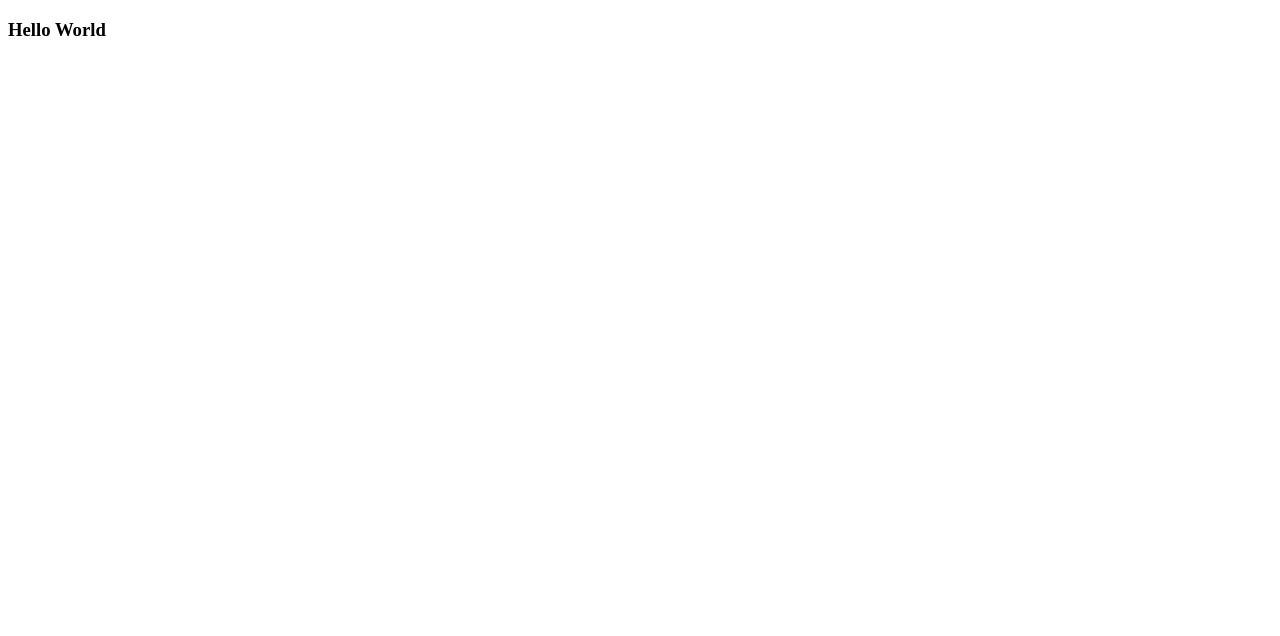
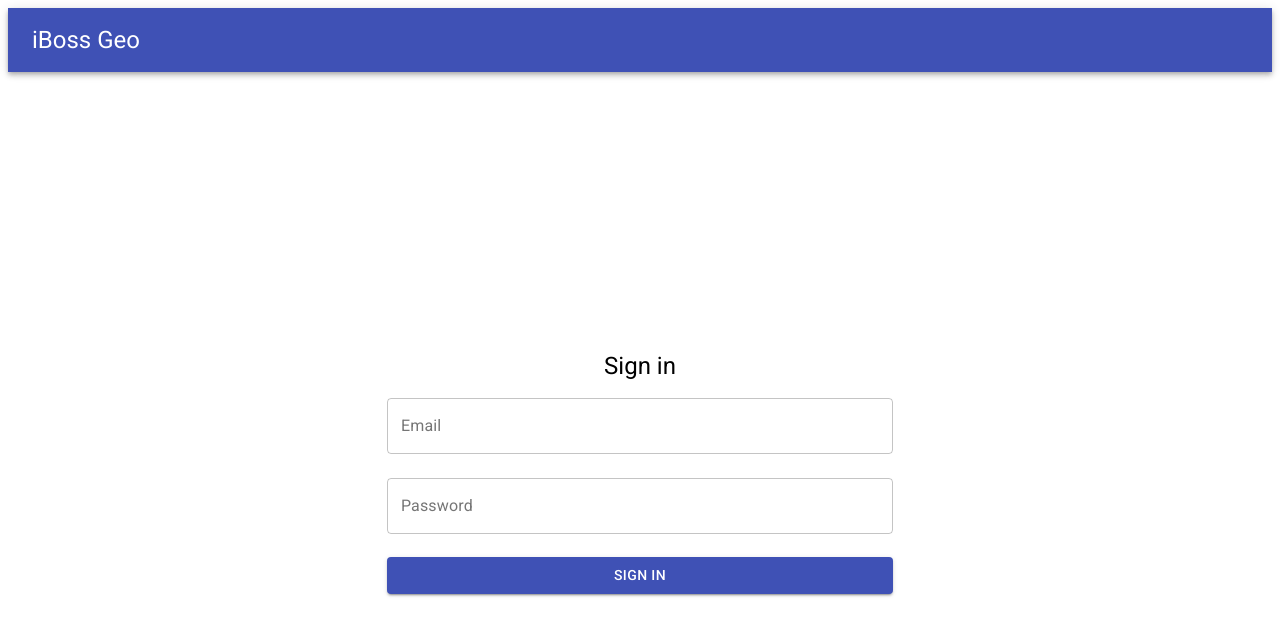
Before and after one commit to ganmaazuma02/iboss_geo, a React (Create React App) app in the folder client/: page / in a window 1280 px wide. Shown: the top 636 px of the page. Built offline with nearby package versions, Linux system fonts and the light colour scheme.

Commit message:
Added Material UI
Header, LoginForm, LoginLayout;

```diff
--- a/client/package.json
+++ b/client/package.json
@@ -3,12 +3,13 @@
   "version": "0.1.0",
   "private": true,
   "dependencies": {
-    "bootstrap": "^4.3.1",
+    "@material-ui/core": "^4.4.2",
+    "@material-ui/icons": "^4.4.1",
     "react": "^16.9.0",
     "react-dom": "^16.9.0",
     "react-scripts": "3.1.1",
     "react-transition-group": "^4.3.0",
-    "reactstrap": "^8.0.1"
+    "typeface-roboto": "0.0.75"
   },
   "scripts": {
     "start": "react-scripts start",
--- a/client/public/index.html
+++ b/client/public/index.html
@@ -4,39 +4,16 @@
 <head>
   <meta charset="utf-8" />
   <link rel="shortcut icon" href="%PUBLIC_URL%/favicon.ico" />
-  <meta name="viewport" content="width=device-width, initial-scale=1" />
-  <meta name="theme-color" content="#000000" />
-  <meta name="description" content="Web site created using create-react-app" />
-  <!--
-      manifest.json provides metadata used when your web app is installed on a
-      user's mobile device or desktop. See https://developers.google.com/web/fundamentals/web-app-manifest/
-    -->
+  <meta name="viewport" content="minimum-scale=1, initial-scale=1, width=device-width, shrink-to-fit=no" />
+  <meta name="description" content="iBoss-Geo tracker" />
   <link rel="manifest" href="%PUBLIC_URL%/manifest.json" />
-  <!--
-      Notice the use of %PUBLIC_URL% in the tags above.
-      It will be replaced with the URL of the `public` folder during the build.
-      Only files inside the `public` folder can be referenced from the HTML.
-
-      Unlike "/favicon.ico" or "favicon.ico", "%PUBLIC_URL%/favicon.ico" will
-      work correctly both with client-side routing and a non-root public URL.
-      Learn how to configure a non-root public URL by running `npm run build`.
-    -->
-  <title>React App</title>
+  <title>iBoss Geo</title>
 </head>
 
 <body>
   <noscript>You need to enable JavaScript to run this app.</noscript>
   <div id="root"></div>
-  <!--
-      This HTML file is a template.
-      If you open it directly in the browser, you will see an empty page.
 
-      You can add webfonts, meta tags, or analytics to this file.
-      The build step will place the bundled scripts into the <body> tag.
-
-      To begin the development, run `npm start` or `yarn start`.
-      To create a production bundle, use `npm run build` or `yarn build`.
-    -->
 </body>
 
 </html>
--- a/client/src/App.js
+++ b/client/src/App.js
@@ -1,10 +1,13 @@
 import React from 'react';
 import './App.css';
+import Header from './components/Header'
+import LoginLayout from './components/LoginLayout'
 
 function App() {
   return (
     <div className="App">
-      <h3>Hello World</h3>
+      <Header></Header>
+      <LoginLayout></LoginLayout>
     </div>
   );
 }
--- /dev/null
+++ b/client/src/components/Header.js
@@ -0,0 +1,24 @@
+import React, { Component } from 'react'
+import { makeStyles } from '@material-ui/core/styles';
+import MenuIcon from '@material-ui/icons/Menu';
+import { AppBar, Toolbar, Typography, Button, IconButton } from '@material-ui/core'
+
+
+export default class Header extends Component {
+
+    render() {
+
+
+
+        return (
+            <AppBar position="static">
+                <Toolbar>
+                    <Typography variant="h5" color="inherit">
+                        iBoss Geo
+                        </Typography>
+
+                </Toolbar>
+            </AppBar>
+        )
+    }
+}
--- /dev/null
+++ b/client/src/components/LoginForm.js
@@ -0,0 +1,36 @@
+import React, { Component } from 'react'
+import { TextField, Button } from '@material-ui/core'
+
+export default class LoginForm extends Component {
+    render() {
+        return (
+            <form>
+                <TextField
+                    label="Email"
+                    placeholder="Email"
+                    margin="normal"
+                    variant="outlined"
+                    type="email"
+                    fullWidth
+                />
+                <TextField
+                    label="Password"
+                    placeholder="Password"
+                    margin="normal"
+                    variant="outlined"
+                    type="password"
+                    fullWidth
+                />
+                <Button
+                    type="submit"
+                    fullWidth
+                    variant="contained"
+                    color="primary"
+                    style={{ marginTop: 15 }}
+                >
+                    Sign In
+          </Button>
+            </form >
+        )
+    }
+}
--- /dev/null
+++ b/client/src/components/LoginLayout.js
@@ -0,0 +1,25 @@
+import React, { Component } from 'react'
+import { Grid, Typography } from '@material-ui/core'
+import LoginForm from './LoginForm'
+
+export default class LoginLayout extends Component {
+    render() {
+        return (
+            <Grid
+                container
+                spacing={0}
+                direction="column"
+                alignItems="center"
+                justify="center"
+                style={{ minHeight: '100vh' }}
+            >
+                <Typography variant="h5">
+                    Sign in
+        </Typography>
+
+                <LoginForm />
+
+            </Grid>
+        )
+    }
+}
--- a/client/src/index.js
+++ b/client/src/index.js
@@ -1,11 +1,6 @@
 import React from 'react';
 import ReactDOM from 'react-dom';
 import App from './App';
-import * as serviceWorker from './serviceWorker';
+import 'typeface-roboto';
 
 ReactDOM.render(<App />, document.getElementById('root'));
-
-// If you want your app to work offline and load faster, you can change
-// unregister() to register() below. Note this comes with some pitfalls.
-// Learn more about service workers: https://bit.ly/CRA-PWA
-serviceWorker.unregister();
```
